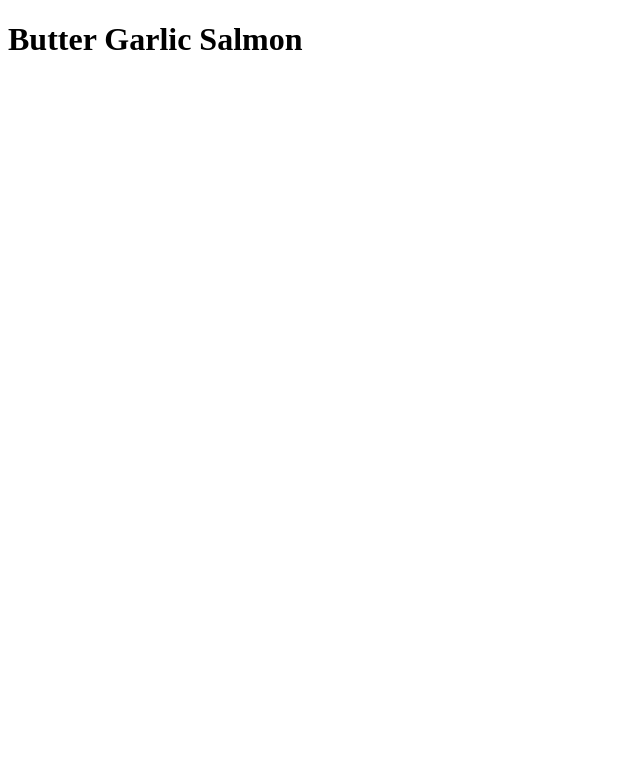
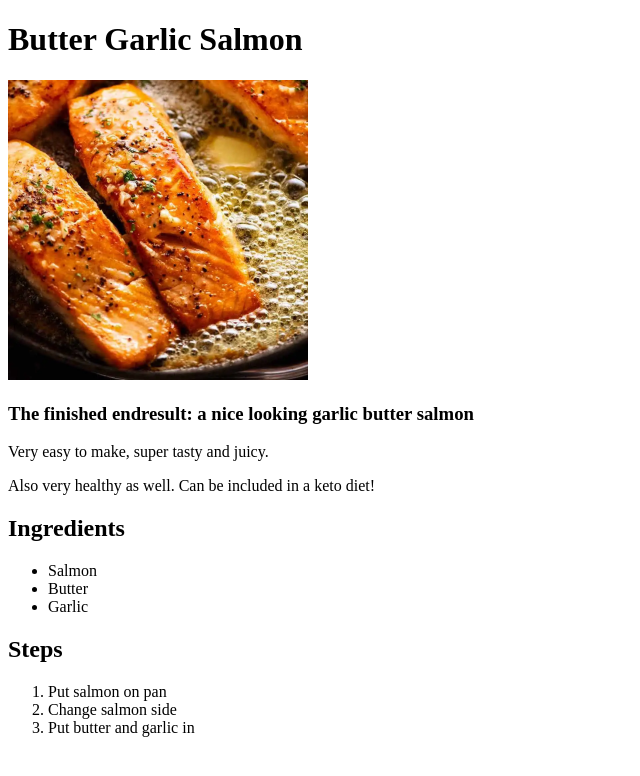
Before and after one commit to Donny0707/odin-recipes, a plain HTML site: page recipes/butter-garlic-salmon.html in a window 1280 px wide. Shown: the whole page, without its empty margins (0-640 px from the left). Drawn offline with Linux system fonts and the light colour scheme.

Commit message:
Added images and content for butter garlic salmon recipes

```diff
--- a/recipes/butter-garlic-salmon.html
+++ b/recipes/butter-garlic-salmon.html
@@ -7,5 +7,21 @@
 </head>
 <body>
   <h1>Butter Garlic Salmon</h1>
+  <img src="../images/garlic-butter-salmon.webp" alt="Garlic butter salmon" width="300px" height="300px">
+  <h3>The finished endresult: a nice looking garlic butter salmon</h3>
+  <p>Very easy to make, super tasty and juicy.</p>
+  <p>Also very healthy as well. Can be included in a keto diet!</p>
+  <h2>Ingredients</h2>
+  <ul>
+    <li>Salmon</li>
+    <li>Butter</li>
+    <li>Garlic</li>
+  </ul>
+  <h2>Steps</h2>
+  <ol>
+    <li>Put salmon on pan</li>
+    <li>Change salmon side</li>
+    <li>Put butter and garlic in</li>
+  </ol>
 </body>
 </html>
```
Also changed, not shown: images/garlic-butter-salmon.webp (added).
